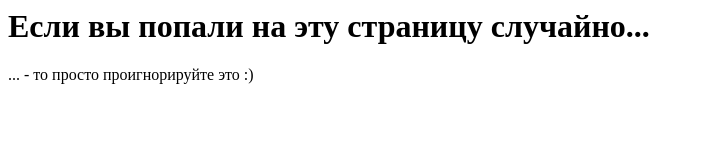
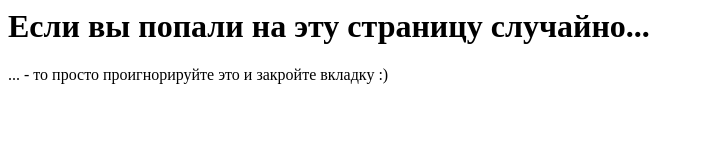
Before and after one commit to EZRAIDv2/example, a plain HTML site: page index.html in a window 1280 px wide. Shown: the whole page, without its empty margins (0-704 px from the left). Drawn offline with Linux system fonts and the light colour scheme.

Commit message:
Update index.html

```diff
--- a/index.html
+++ b/index.html
@@ -1,3 +1,3 @@
 <title>Тестирование</title>
 <h1>Если вы попали на эту страницу случайно...</h1>
-<p>... - то просто проигнорируйте это :)</p>
+<p>... - то просто проигнорируйте это и закройте вкладку :)</p>
```
